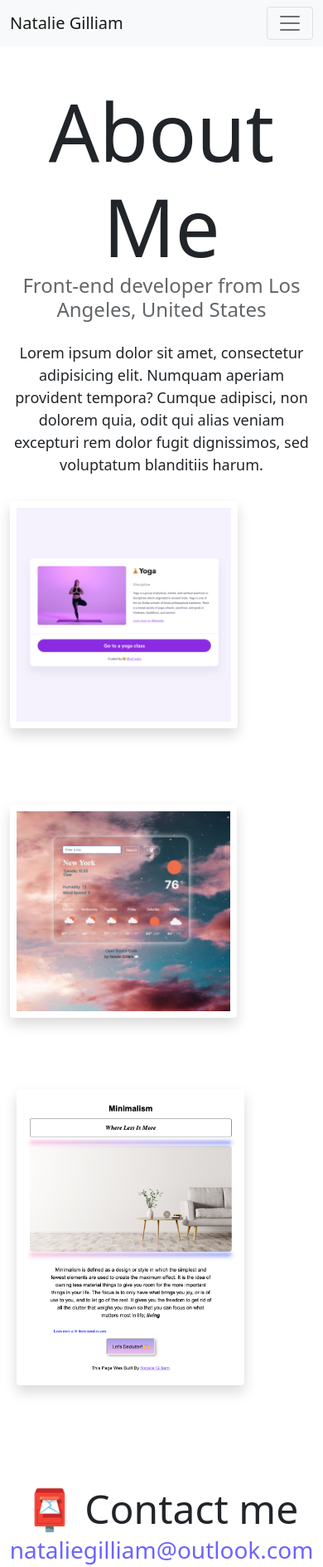
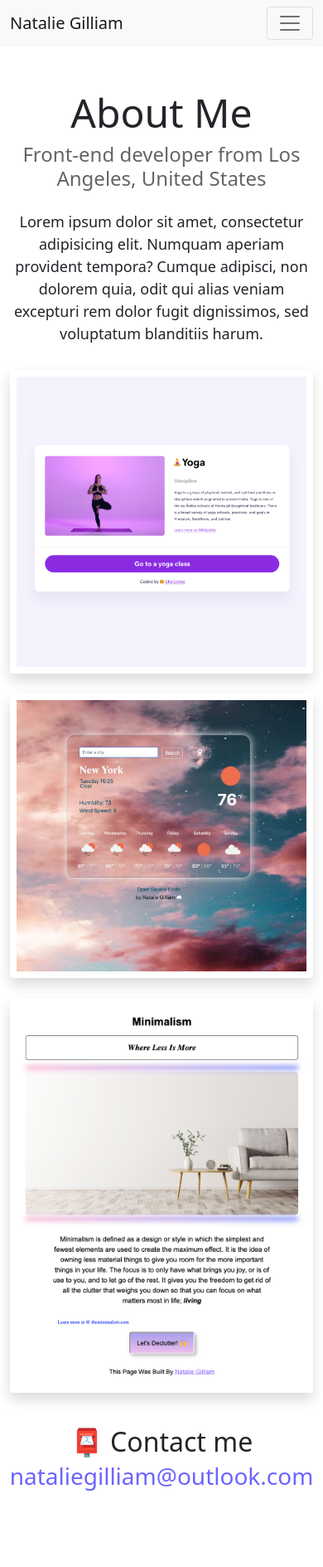
Before and after one commit to NatCorona89/Portfolio, a plain HTML site: page about.html in a window 390 px wide. Shown: the whole page at 83% size. After the commit the page ends 1848 px from the top, so only its background shows below. Drawn offline with nearby package versions, Linux system fonts and the light colour scheme.

Commit message:
Added responsive integration to code and some SEO's

```diff
--- a/about.html
+++ b/about.html
@@ -65,26 +65,29 @@
         <div class="col-sm-4">
           <img
             src="images/yoga.png"
-            class="img-fluid p-2 h-75 shadow rounded"
+            alt="Yoga Project"
+            class="project-link img-fluid p-2 mb-4 shadow rounded"
           />
         </div>
         <div class="col-sm-4">
           <img
             src="images/weather-app.png"
-            class="img-fluid p-2 h-75 shadow rounded"
+            alt="Weather App Project"
+            class="project-link img-fluid p-2 mb-4 shadow rounded"
           />
         </div>
         <div class="col-sm-4">
           <img
             src="images/minimalism.png"
-            class="img-fluid p-2 ms-2 h-75 shadow rounded"
+            alt="Minimalism Project"
+            class="project-link img-fluid p-2 mb-4 shadow rounded"
           />
         </div>
       </div>
     </div>
     <div id="contact">
-      <h2 class="text-center">📮 Contact me</h2>
-      <a href="mailto:nataliegilliam@outlook.com" class="email-link">
+      <h2 class="text-center mt-3">📮 Contact me</h2>
+      <a href="mailto:nataliegilliam@outlook.com" class="email-link mb-5">
         nataliegilliam@outlook.com
       </a>
     </div>
--- a/src/styles.css
+++ b/src/styles.css
@@ -91,3 +91,24 @@ p {
 .email-link:hover {
   text-decoration: underline;
 }
+
+@media (max-width: 576px) {
+  h1 {
+    font-size: 48px;
+    line-height: 1.5;
+  }
+  h2 {
+    font-size: 32px;
+    text-align: center;
+  }
+  .project-logo {
+    display: none;
+  }
+  p {
+    text-align: center;
+  }
+  .project-link {
+    display: block;
+    text-align: center;
+  }
+}
```
Also changed, not shown: index.html (+8 -8 lines), 2 other files.
